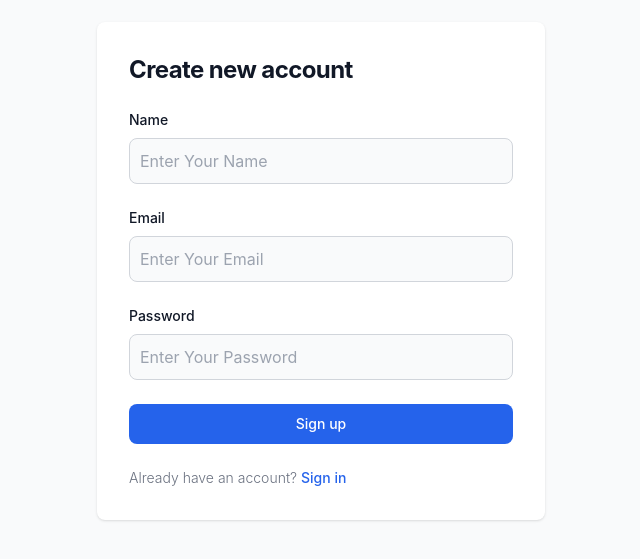
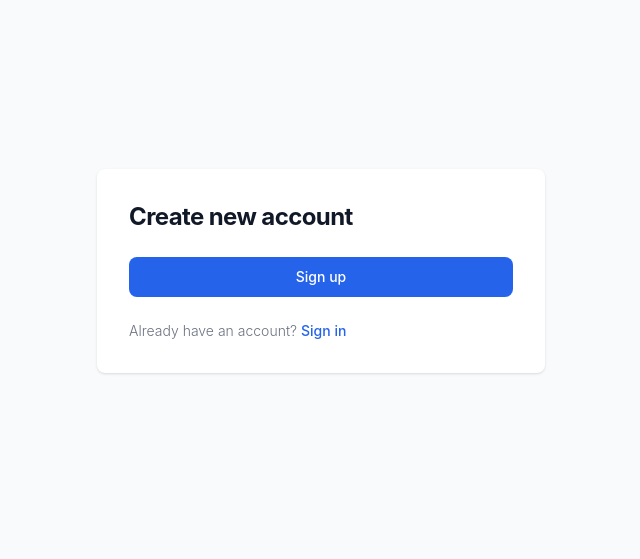
Before and after one commit to AdityaLatta/demo, a Next.js app: page /signup in a window 1280 px wide. Shown: the part 129-688 px from the top of the page, without its empty margins (319-959 px from the left). Built offline with nearby package versions, Linux system fonts and the light colour scheme; no server answers; the database is empty.

Commit message:
check one

```diff
--- a/app/signup/page.tsx
+++ b/app/signup/page.tsx
@@ -4,7 +4,7 @@ import Link from "next/link";
 import Button from "../_components/Button";
 import { signuphandler } from "../actions/authActions";
 import { useFormState } from "react-dom";
-import Input from "../_components/Input";
+// import Input from "../_components/Input";
 
 const Page = () => {
 	const [signupState, signup] = useFormState(signuphandler, undefined);
@@ -20,34 +20,34 @@ const Page = () => {
 						<form
 							action={signup}
 							className="space-y-4 md:space-y-6">
-							<Input
+							{/* <Input
 								type="text"
 								placeholder="Enter Your Name"
 								name="name">
 								Name
-							</Input>
+							</Input> */}
 							{signupState?.errors?.name && (
 								<p className="text-red-500 text-xs">
 									{signupState.errors.name}
 								</p>
 							)}
-							<Input
+							{/* <Input
 								type="email"
 								placeholder="Enter Your Email"
 								name="email">
 								Email
-							</Input>
+							</Input> */}
 							{signupState?.errors?.email && (
 								<p className="text-red-500 text-xs">
 									{signupState.errors.email}
 								</p>
 							)}
-							<Input
+							{/* <Input
 								type="password"
 								placeholder="Enter Your Password"
 								name="password">
 								Password
-							</Input>
+							</Input> */}
 							{signupState?.errors?.password && (
 								<p className="text-red-500 text-xs">
 									{signupState.errors.password}
```
